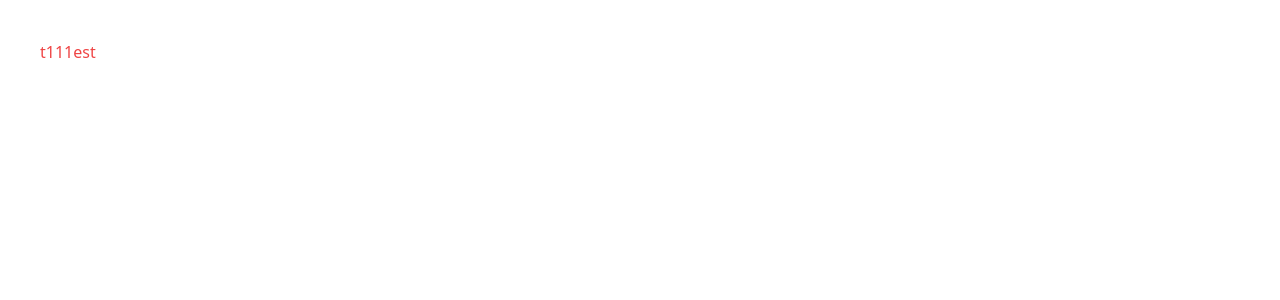
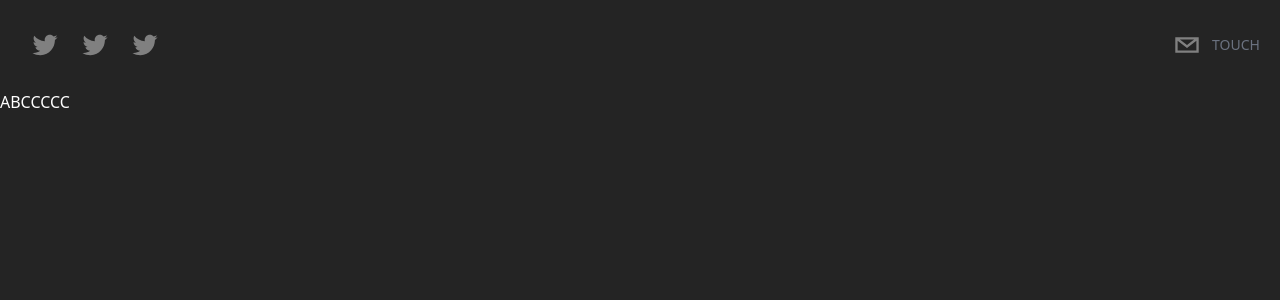
Before and after one commit to thichChiaSe/Porfolio, a Next.js app: page / in a window 1280 px wide. Shown: the top 300 px of the page. Built offline with nearby package versions, Linux system fonts and the light colour scheme.

Commit message:
feat : add type writer

```diff
--- /dev/null
+++ b/components/BackgroundCircle.tsx
@@ -0,0 +1,7 @@
+import React from "react";
+
+type Props = {};
+
+export default function BackgroundCircle({}: Props) {
+  return <div>BackgroundCircle</div>;
+}
--- /dev/null
+++ b/components/Header.tsx
@@ -0,0 +1,45 @@
+import React from "react";
+import { SocialIcon } from "react-social-icons";
+type Props = {};
+import { motion } from "framer-motion";
+function Header({}: Props) {
+  return (
+    <header className="sticky top-0 p-5 flex  items-start justify-between max-w-7xl mx-auto z-20 xl:items-center">
+      <motion.div
+        className="flex flex-row items-center"
+        initial={{ x: -500, opacity: 0, scale: 0.5 }}
+        animate={{ x: 0, opacity: 1, scale: 1 }}
+        transition={{ duration: 1.5 }}
+      >
+        <SocialIcon
+          url="http://twitter.com/"
+          fgColor="gray"
+          bgColor="transparent"
+        />
+        <SocialIcon
+          url="http://twitter.com/"
+          fgColor="gray"
+          bgColor="transparent"
+        />
+        <SocialIcon
+          url="http://twitter.com/"
+          fgColor="gray"
+          bgColor="transparent"
+        />
+      </motion.div>
+      <div className="flex flex-row items-center text-gray-500 ">
+        <SocialIcon
+          network="email"
+          fgColor="gray"
+          bgColor="transparent"
+          className="cursor-pointer"
+        />
+        <p className="uppercase hidden md:inline-flex text-sm text-grey-400 cursor-pointer">
+          Touch
+        </p>
+      </div>
+    </header>
+  );
+}
+
+export default Header;
--- /dev/null
+++ b/components/TypeWritter.tsx
@@ -0,0 +1,21 @@
+import React from "react";
+import { Cursor, useTypewriter } from "react-simple-typewriter";
+import "react-simple-typewriter/dist/index";
+type Props = {};
+
+export default function TypeWritter({}: Props) {
+  const [text, count] = useTypewriter({
+    words: ["Hi leu leu", "ZXCZXCXZCZ", "ABCCCCC"],
+    loop: true,
+    delaySpeed: 2000,
+  });
+  return (
+    <div>
+      {/* <BackgroundCircle /> */}
+      <h1>
+        <span>{text}</span>
+        <Cursor cursorColor="#F7AB0A" />
+      </h1>
+    </div>
+  );
+}
--- a/pages/index.tsx
+++ b/pages/index.tsx
@@ -1,13 +1,26 @@
 import type { NextPage } from "next";
 import Head from "next/head";
+import Header from "../components/Header";
+import TypeWritter from "../components/TypeWritter";
 
 const Home: NextPage = () => {
   return (
-    <div>
+    // color full screen + text white
+    <div className="bg-[rgb(36,36,36)] text-white h-screen">
       <Head>
         <title>HuyDT</title>
       </Head>
-      <h1 className="p-10 text-red-500">t111est</h1>
+      {/* Header*/}
+      <Header />
+      {/* Typewriter  */}
+      <section id="text-auto">
+        <TypeWritter />
+      </section>
+      {/* About  */}
+      {/* Exper   */}
+      {/* Skill  */}
+      {/* Project  */}
+      {/* Contact  */}
     </div>
   );
 };
--- a/tailwind.config.js
+++ b/tailwind.config.js
@@ -1,8 +1,13 @@
 /** @type {import('tailwindcss').Config} */
 module.exports = {
   content: [
-    "./pages/**/*.{js,ts,jsx,tsx}",
-    "./components/**/*/.{js,ts,jsx,tsx}",
+    "./pages/**/*.{html,js,jsx,ts,tsx}",
+    "./components/**/*.{html,js,jsx,ts,tsx}",
+  ],
+  safelist: [
+    {
+      pattern: /grid-cols-./,
+    },
   ],
   theme: {
     extend: {},
```
Also changed, not shown: package.json (+7 -1 lines), 2 other files (tests, documents, lock files or other folders).
